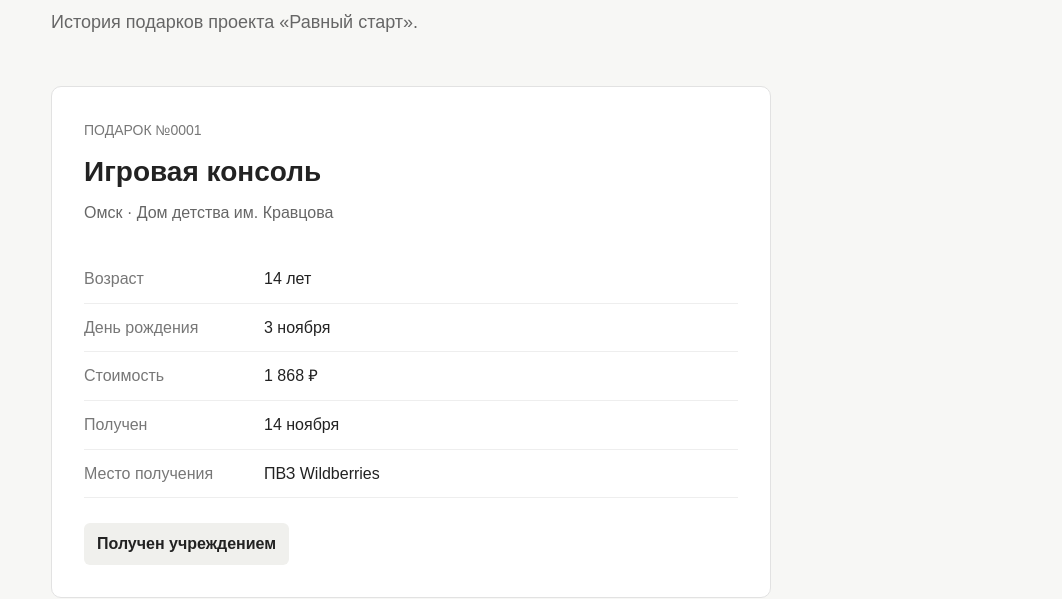
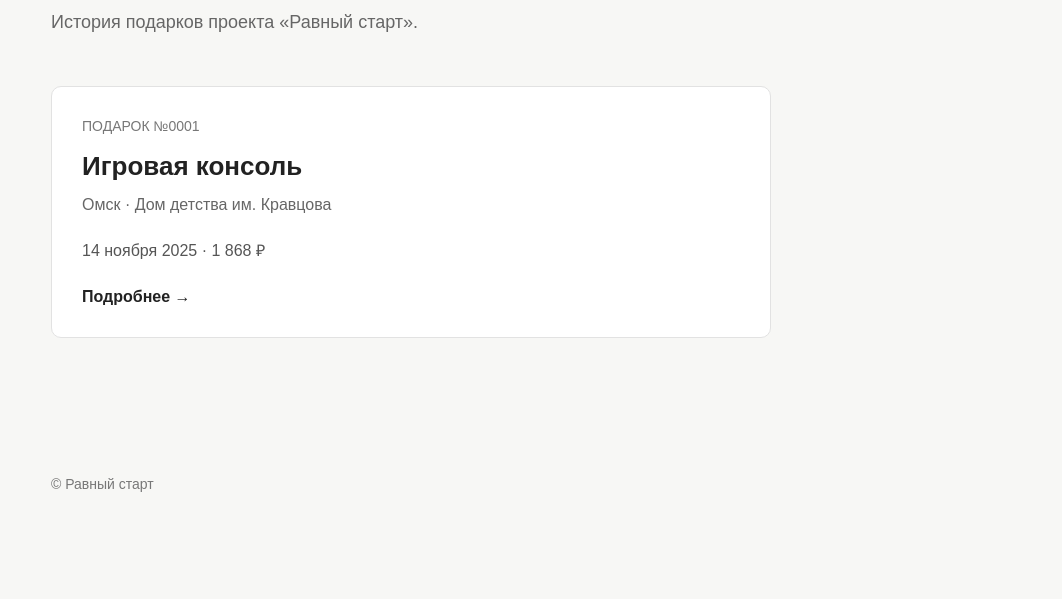
Before and after one commit to EqualStart/equalstart, a plain HTML site: page archive.html in a window 1280 px wide. Shown: the part 235-834 px from the top of the page, without its empty margins (109-1171 px from the left). After the commit the page ends 800 px from the top, so only its background shows below. Drawn offline with Linux system fonts and the light colour scheme.

Commit message:
Update archive.html

```diff
--- a/archive.html
+++ b/archive.html
@@ -33,8 +33,8 @@
         .logo {
             font-size: 22px;
             font-weight: bold;
+            color: #222;
             text-decoration: none;
-            color: #222;
         }
 
         .back {
@@ -60,50 +60,42 @@
         }
 
         .gift {
+            display: block;
+            max-width: 720px;
+            padding: 28px 30px;
             background: white;
             border: 1px solid #e2e2e2;
             border-radius: 10px;
-            padding: 32px;
-            max-width: 720px;
+            color: #222;
+            text-decoration: none;
         }
 
-        .gift-number {
+        .gift:hover {
+            border-color: #aaa;
+        }
+
+        .number {
+            color: #777;
             font-size: 14px;
-            color: #777;
             margin-bottom: 8px;
         }
 
         .gift h2 {
-            font-size: 28px;
+            font-size: 26px;
             margin: 0 0 5px;
         }
 
         .institution {
             color: #666;
-            margin-bottom: 30px;
+            margin-bottom: 20px;
         }
 
-        .row {
-            display: grid;
-            grid-template-columns: 180px 1fr;
-            padding: 11px 0;
-            border-bottom: 1px solid #eee;
+        .details {
+            color: #555;
         }
 
-        .row:last-of-type {
-            border-bottom: none;
-        }
-
-        .label {
-            color: #777;
-        }
-
-        .status {
-            display: inline-block;
-            margin-top: 25px;
-            padding: 8px 13px;
-            background: #f0f0ed;
-            border-radius: 6px;
+        .more {
+            margin-top: 20px;
             font-weight: bold;
         }
 
@@ -117,11 +109,6 @@
 
         @media (max-width: 600px) {
             h1 { font-size: 36px; }
-
-            .row {
-                grid-template-columns: 1fr;
-                gap: 3px;
-            }
 
             .gift {
                 padding: 24px;
@@ -147,9 +134,9 @@
         История подарков проекта «Равный старт».
     </p>
 
-    <article class="gift">
+    <a class="gift" href="gifts/0001.html">
 
-        <div class="gift-number">ПОДАРОК №0001</div>
+        <div class="number">ПОДАРОК №0001</div>
 
         <h2>Игровая консоль</h2>
 
@@ -157,36 +144,15 @@
             Омск · Дом детства им. Кравцова
         </div>
 
-        <div class="row">
-            <div class="label">Возраст</div>
-            <div>14 лет</div>
+        <div class="details">
+            14 ноября 2025 · 1 868 ₽
         </div>
 
-        <div class="row">
-            <div class="label">День рождения</div>
-            <div>3 ноября</div>
+        <div class="more">
+            Подробнее →
         </div>
 
-        <div class="row">
-            <div class="label">Стоимость</div>
-            <div>1 868 ₽</div>
-        </div>
-
-        <div class="row">
-            <div class="label">Получен</div>
-            <div>14 ноября</div>
-        </div>
-
-        <div class="row">
-            <div class="label">Место получения</div>
-            <div>ПВЗ Wildberries</div>
-        </div>
-
-        <div class="status">
-            Получен учреждением
-        </div>
-
-    </article>
+    </a>
 
 </main>
 
```
